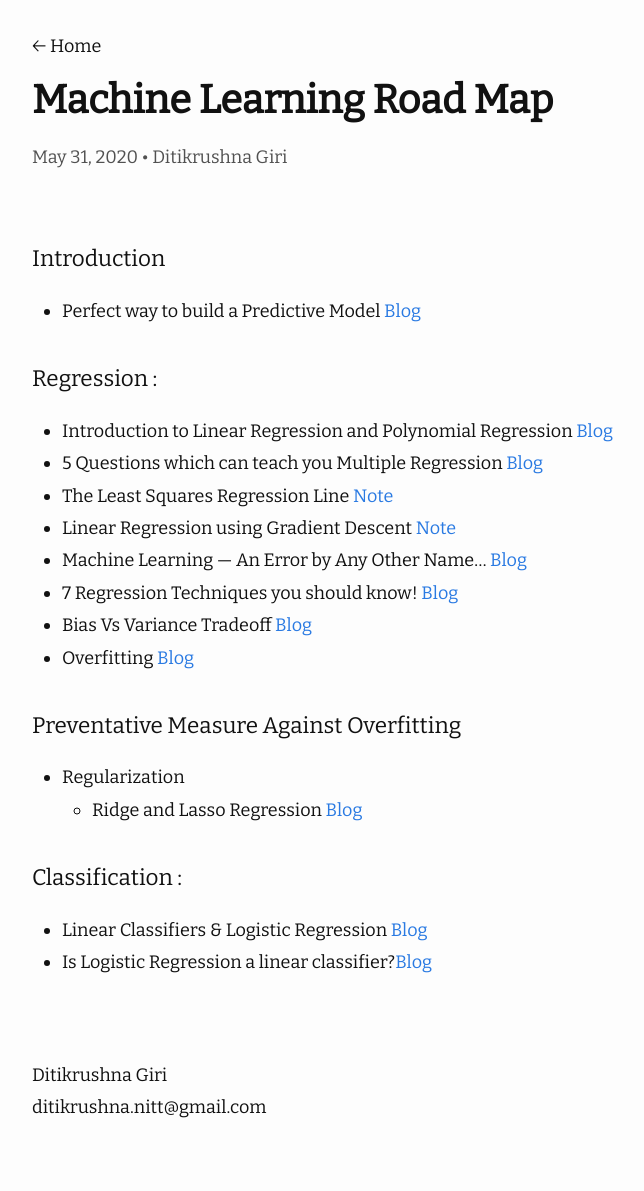
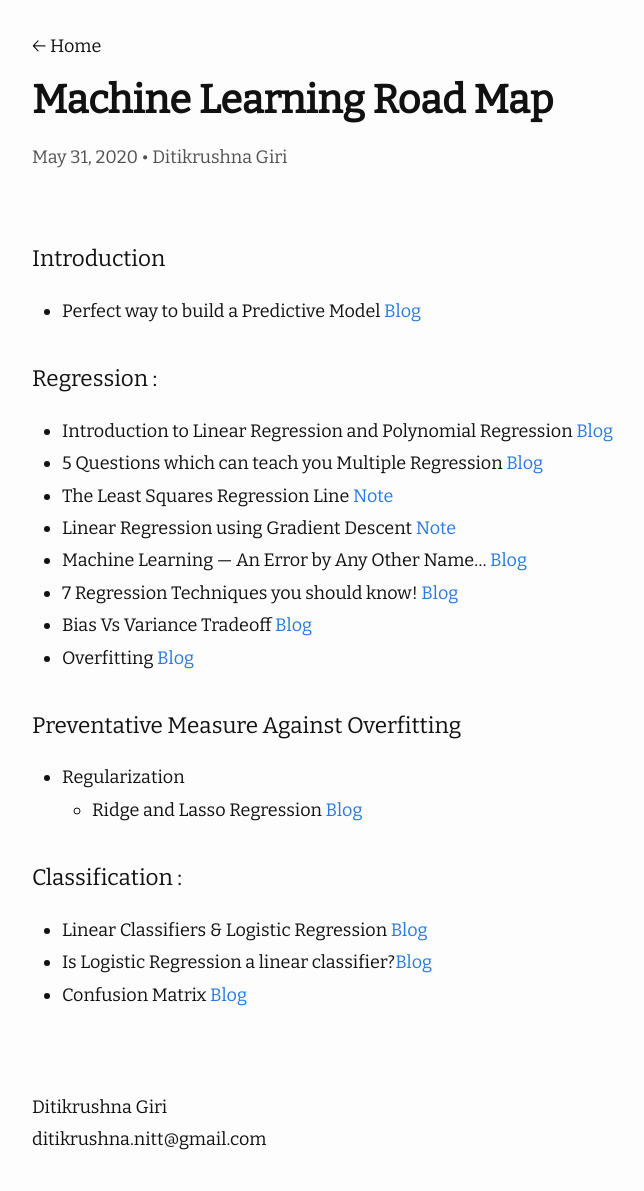
Before and after one commit to ditikrushna/eNotes, a Jekyll site: the page built from _posts/2020-05-31-Machine Learning Road Map.md, in a window 1280 px wide. Shown: the whole page, without its empty margins (238-882 px from the left). Built offline with Jekyll 4.4.1, drawn with Linux system fonts in a browser that asks for light colours; nearby versions of some CDN libraries; before the commit the page ends 1158 px from its top, so only the background shows below that.

Commit message:
Update 2020-05-31-Machine Learning Road Map.md

```diff
--- a/_posts/2020-05-31-Machine Learning Road Map.md
+++ b/_posts/2020-05-31-Machine Learning Road Map.md
@@ -26,3 +26,4 @@ author: "Ditikrushna Giri"
 #### Classification :
  - Linear Classifiers & Logistic Regression [Blog](https://towardsdatascience.com/introduction-to-logistic-regression-66248243c148#:~:text=Logistic%20Regression,on%20the%20concept%20of%20probability.&text=The%20hypothesis%20of%20logistic%20regression,function%20between%200%20and%201%20.)
  - Is Logistic Regression a linear classifier?[Blog](https://homes.cs.washington.edu/~marcotcr/blog/linear-classifiers/)
+ - Confusion Matrix [Blog](https://towardsdatascience.com/understanding-confusion-matrix-a9ad42dcfd62)
```
